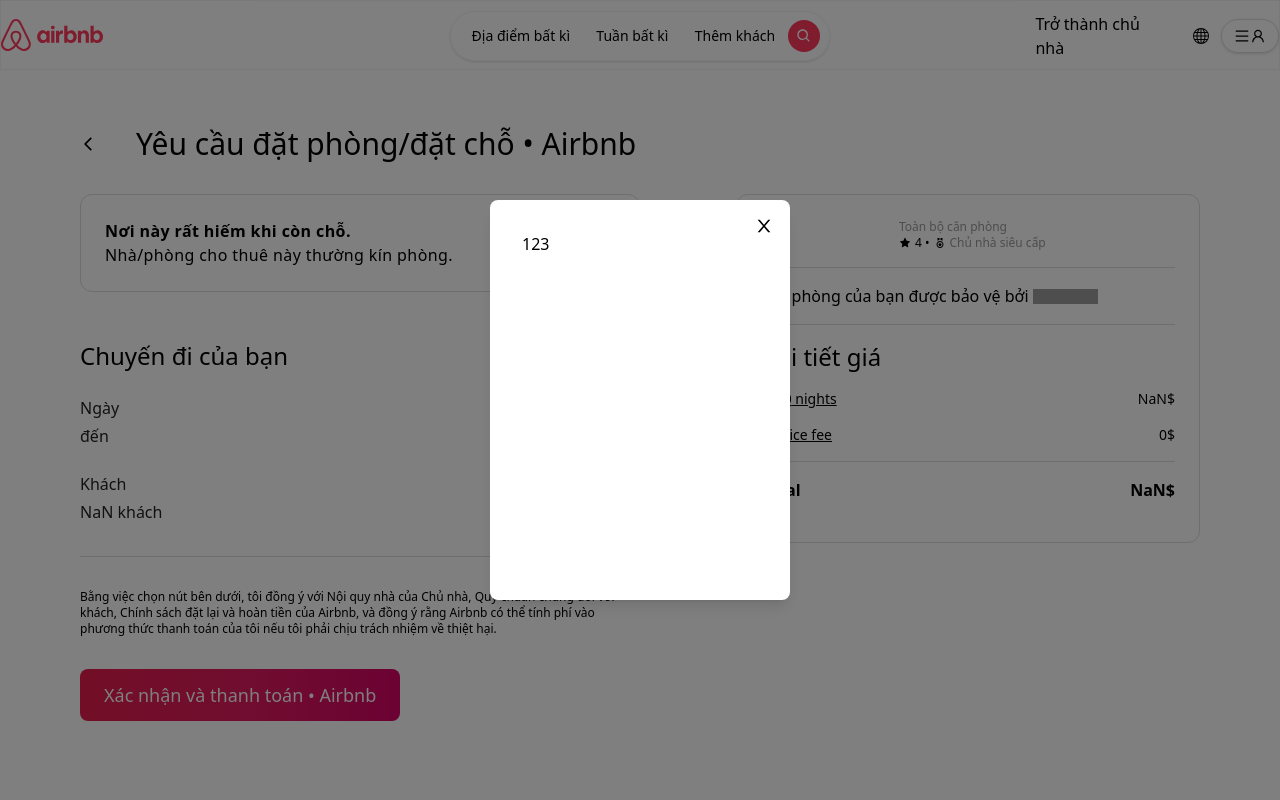
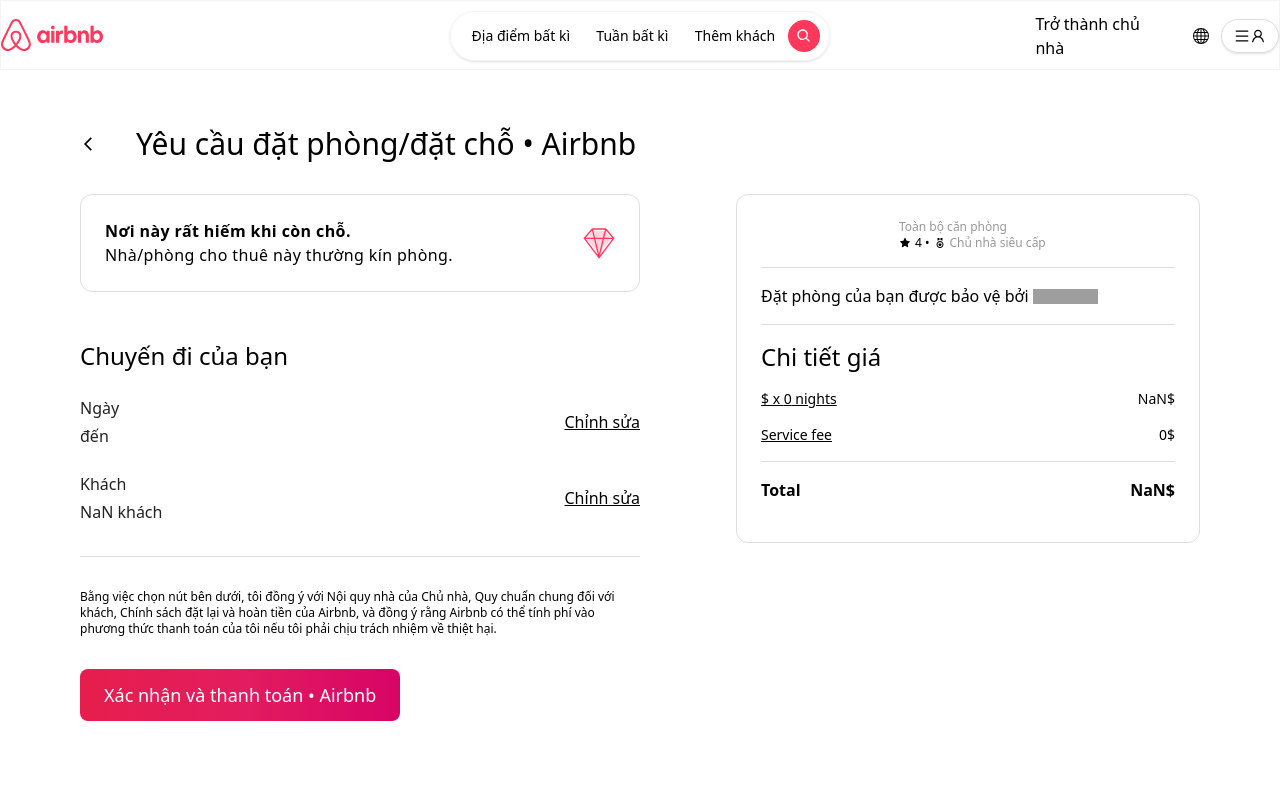
Before and after one commit to ceepu8/air-bnb-clone, a Next.js app: page /book/1 in a window 1280 px wide. Shown: the top 800 px of the page. Built offline with nearby package versions, Linux system fonts and the light colour scheme; grey boxes are pictures that could not be loaded; what @badrap/bar-of-progress would draw is missing.

Commit message:
remove built modal from booking page

```diff
--- a/src/views/Book/DateAndGuest/index.tsx
+++ b/src/views/Book/DateAndGuest/index.tsx
@@ -30,17 +30,6 @@ export const DateAndGuest = () => {
           Chỉnh sửa
         </Button>
       </div>
-
-      <div className="fixed inset-0 z-[9999] h-screen bg-black bg-opacity-50">
-        <div className="flex h-full items-center justify-center">
-          <div className="relative h-[400px] w-[300px] rounded-lg bg-white p-8 shadow-lg">
-            <button className="absolute top-4 right-4">
-              <AiOutlineClose className="fill-black text-xl" />
-            </button>
-            <div>123</div>
-          </div>
-        </div>
-      </div>
     </div>
   )
 }
```
